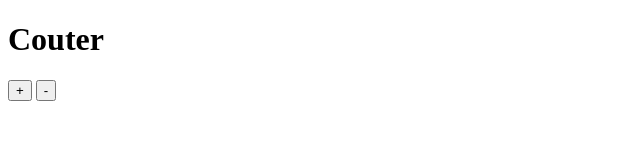
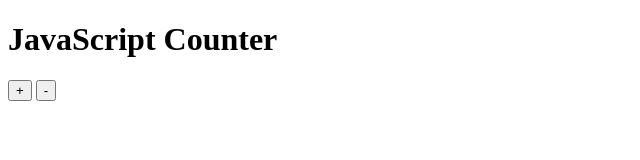
Before and after one commit to niravkpatel28/Get-started-with-JS-couter, a plain HTML site: page index.html in a window 1280 px wide. Shown: the whole page, without its empty margins (0-640 px from the left). Drawn offline with Linux system fonts and the light colour scheme.

Commit message:
Counter Header

```diff
--- a/index.html
+++ b/index.html
@@ -7,7 +7,7 @@
     <title>Couter</title>
   </head>
   <body>
-    <h1>Couter</h1>
+    <h1>JavaScript Counter</h1>
     <p id="counter"></p>
     <button onclick="incrementCounter()">+</button>
     <button onclick="decrementCounter()">-</button>
```
